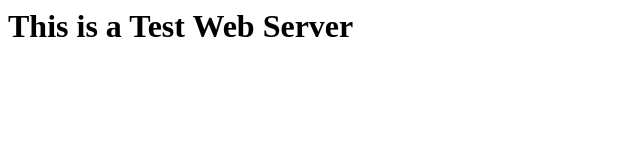
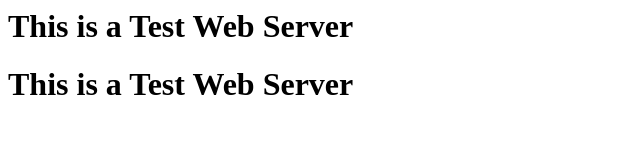
Before and after one commit to gyandev/Gyan_Project1, a plain HTML site: page index.html in a window 1280 px wide. Shown: the whole page, without its empty margins (0-640 px from the left). Drawn offline with Linux system fonts and the light colour scheme.

Commit message:
changed Index.html

```diff
--- a/index.html
+++ b/index.html
@@ -1 +1,2 @@
 <h1>This is a Test Web Server</h1>
+<h1>This is a Test Web Server</h1>
```
Also changed, not shown: 1 other file.
